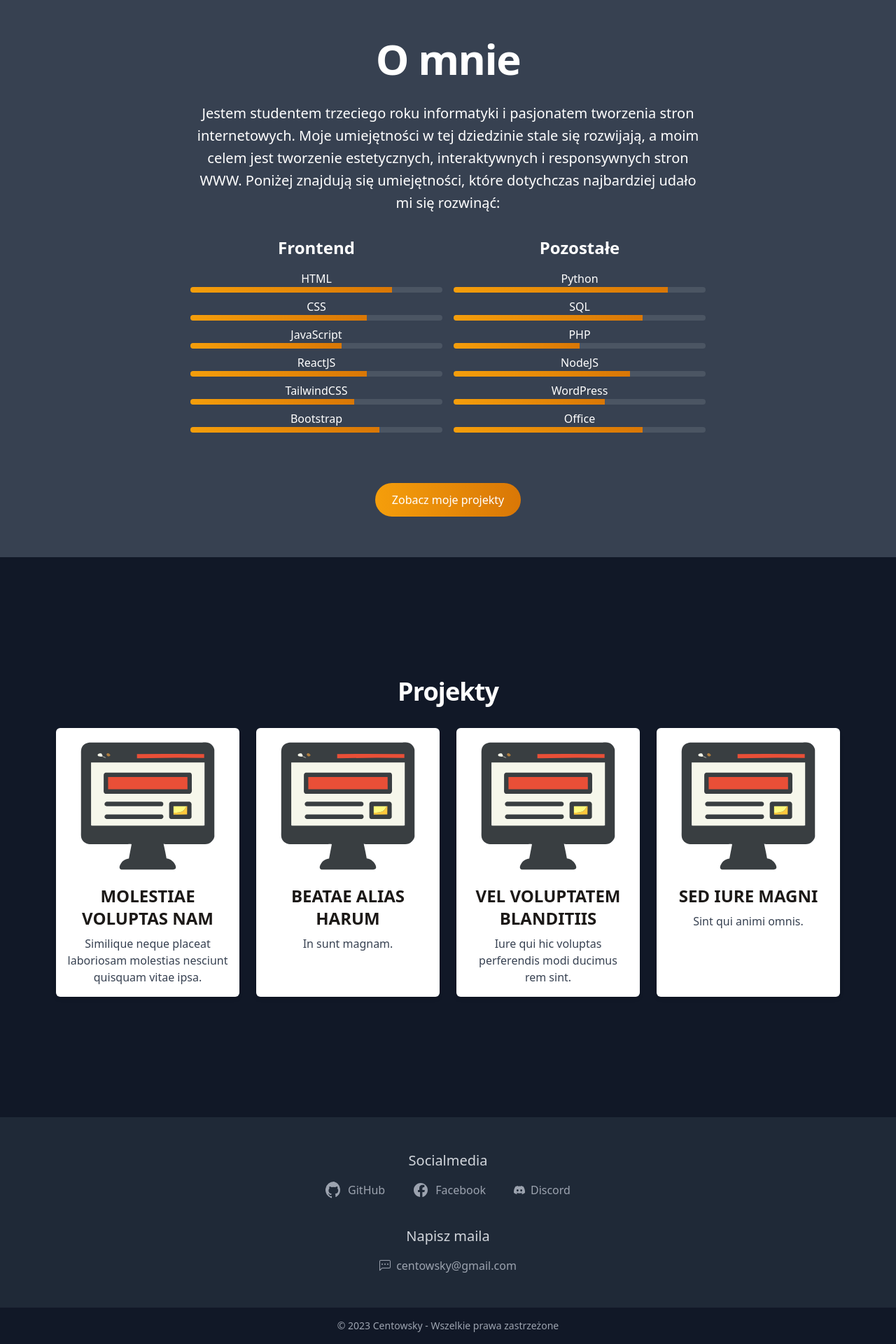
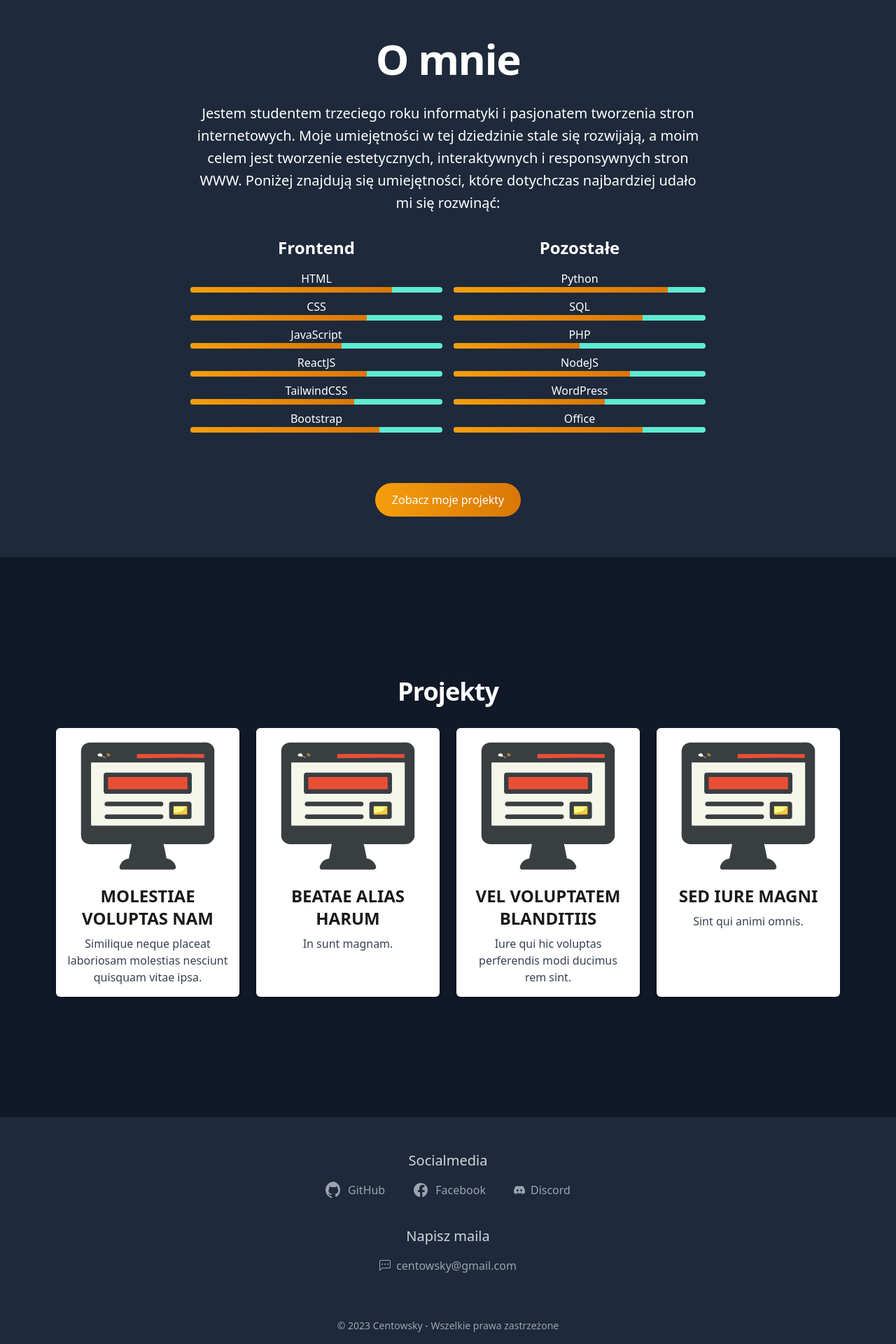
Before and after one commit to Centowsky/Portfolio, a React (Create React App) app: page / in a window 1280 px wide. Shown: the part 804-2724 px from the top of the page at 70% size. Built offline with nearby package versions, Linux system fonts and the light colour scheme.

Commit message:
Update the footer background color and change the progress bar color to amber. (generated by useblackbox.ai )

```diff
--- a/src/components/Footer.tsx
+++ b/src/components/Footer.tsx
@@ -66,7 +66,7 @@ const SocialLink: React.FC<SocialLinkProps> = ({ href, icon, label }) => (
 
 const Footer: React.FC = () => {
   return (
-    <footer className="bg-gray-800 text-white">
+    <footer className="bg-slate-800 text-white">
       <div className="container mx-auto px-4 py-8 md:flex md:justify-center">
         {/* <div className="flex space-x-4 md:w-1/2">
           <ContactForm />
@@ -102,7 +102,7 @@ const Footer: React.FC = () => {
           </div>
         </div>
       </div>
-      <div className="text-center py-4 bg-gray-900">
+      <div className="text-center py-4">
         <p className="text-gray-400 text-sm">
           &copy; {new Date().getFullYear()} Centowsky - Wszelkie prawa
           zastrzeżone
--- a/src/pages/About.tsx
+++ b/src/pages/About.tsx
@@ -25,7 +25,7 @@ export default function About(): JSX.Element {
   ): JSX.Element => (
     <div className="mb-2">
       <span>{skill}</span>
-      <div className="bg-gray-600 h-2 rounded-full overflow-hidden">
+      <div className="bg-teal-300 h-2 rounded-full overflow-hidden">
         <div
           className="bg-gradient-to-r from-amber-500 to-amber-600 h-full"
           style={{ width: `${level}%` }}
@@ -48,7 +48,7 @@ export default function About(): JSX.Element {
   );
 
   return (
-    <section className="bg-gray-700 h-screen flex flex-col justify-center items-center relative text-white z-0">
+    <section className="bg-slate-800  h-screen flex flex-col justify-center items-center relative text-white z-0">
       <div className="max-w-3xl mx-auto text-center">
         <h1 className="text-6xl font-bold mb-8 tracking-tight">O mnie</h1>
         <p className="text-xl leading-8 mb-8 px-4">
```
